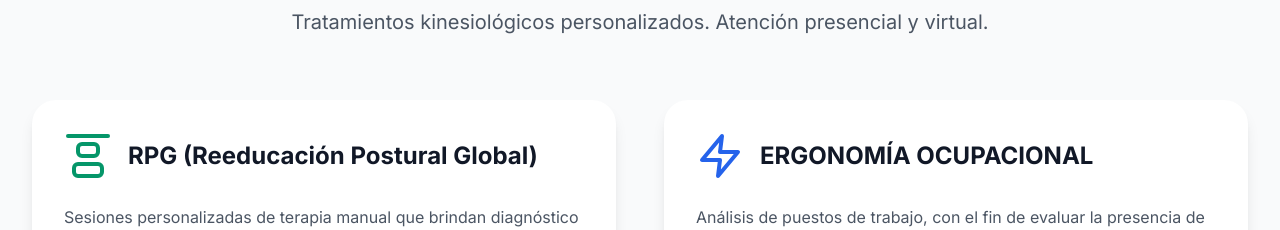
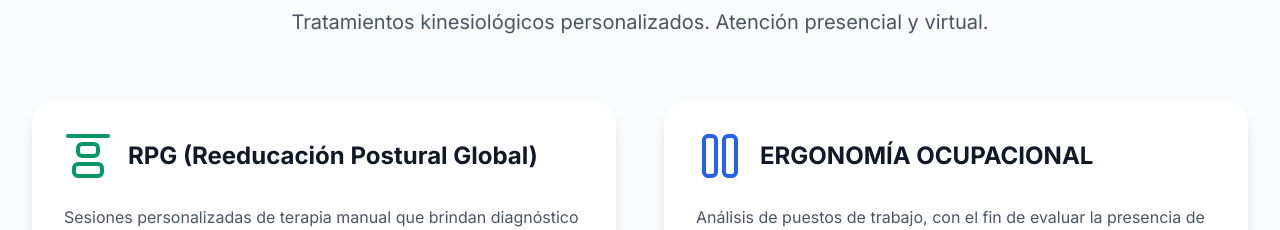
Before and after one commit to neudataing/kinesiologa, a React (Vite) app: page / in a window 1280 px wide. Shown: the part 2160-2390 px from the top of the page. Built offline with nearby package versions, Linux system fonts and the light colour scheme.

Commit message:
modified:   src/components/Services.tsx

```diff
--- a/src/components/Services.tsx
+++ b/src/components/Services.tsx
@@ -2,6 +2,8 @@ import React from 'react';
 import { Monitor, MapPin, Zap, Heart, Users, Clock } from 'lucide-react';
 import { useInView } from 'react-intersection-observer';
 import { AlignVerticalJustifyStart } from 'lucide-react';
+import { StretchVertical as ErgonomiaIcon } from 'lucide-react';
+
 
 const Services: React.FC = () => {
   const { ref, inView } = useInView({
@@ -43,7 +45,7 @@ const Services: React.FC = () => {
 
             <div className="bg-white rounded-3xl p-8 shadow-lg hover:shadow-xl transition-shadow duration-300">
               <div className="flex items-center mb-6">
-                <Zap className="h-12 w-12 text-blue-600 mr-4" />
+                <ErgonomiaIcon className="h-12 w-12 text-blue-600 mr-4" />
                 <div>
                   <h3 className="text-2xl font-bold text-gray-900">ERGONOMÍA OCUPACIONAL</h3>
                 </div>
```
